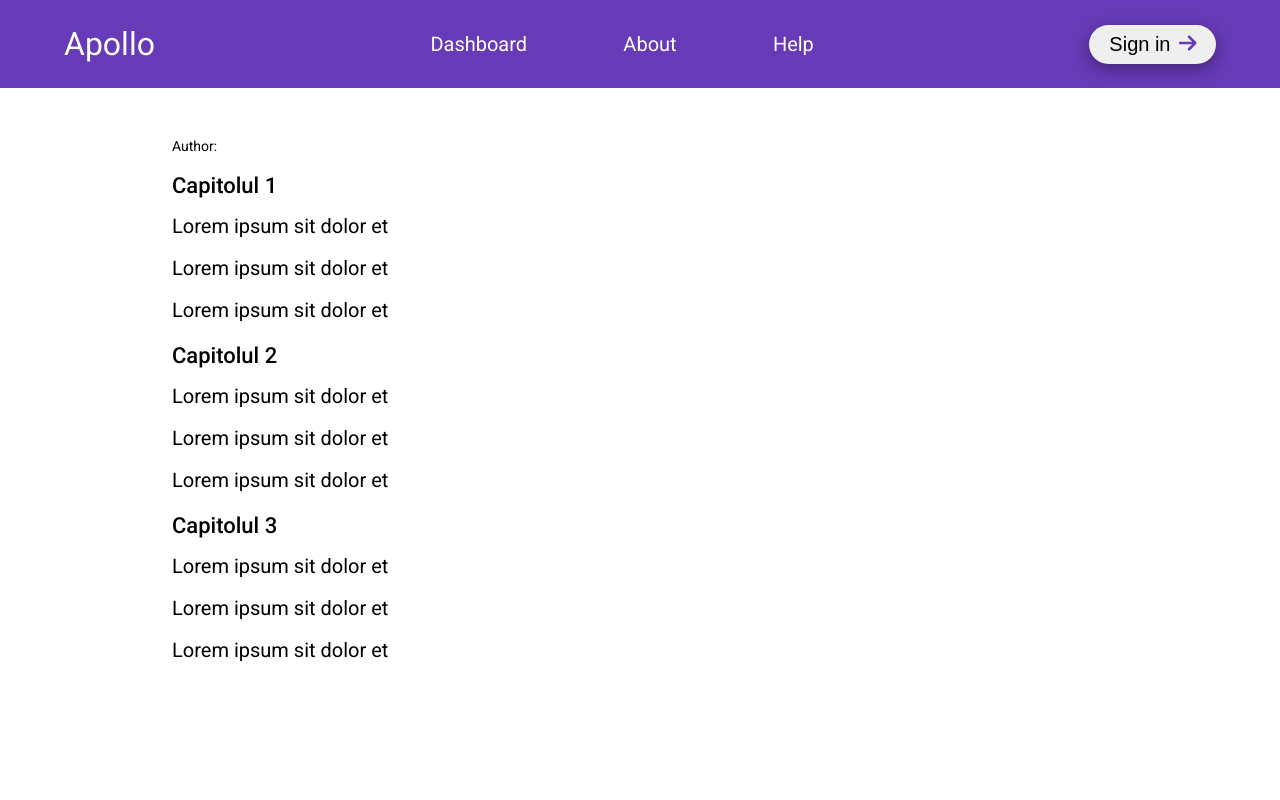
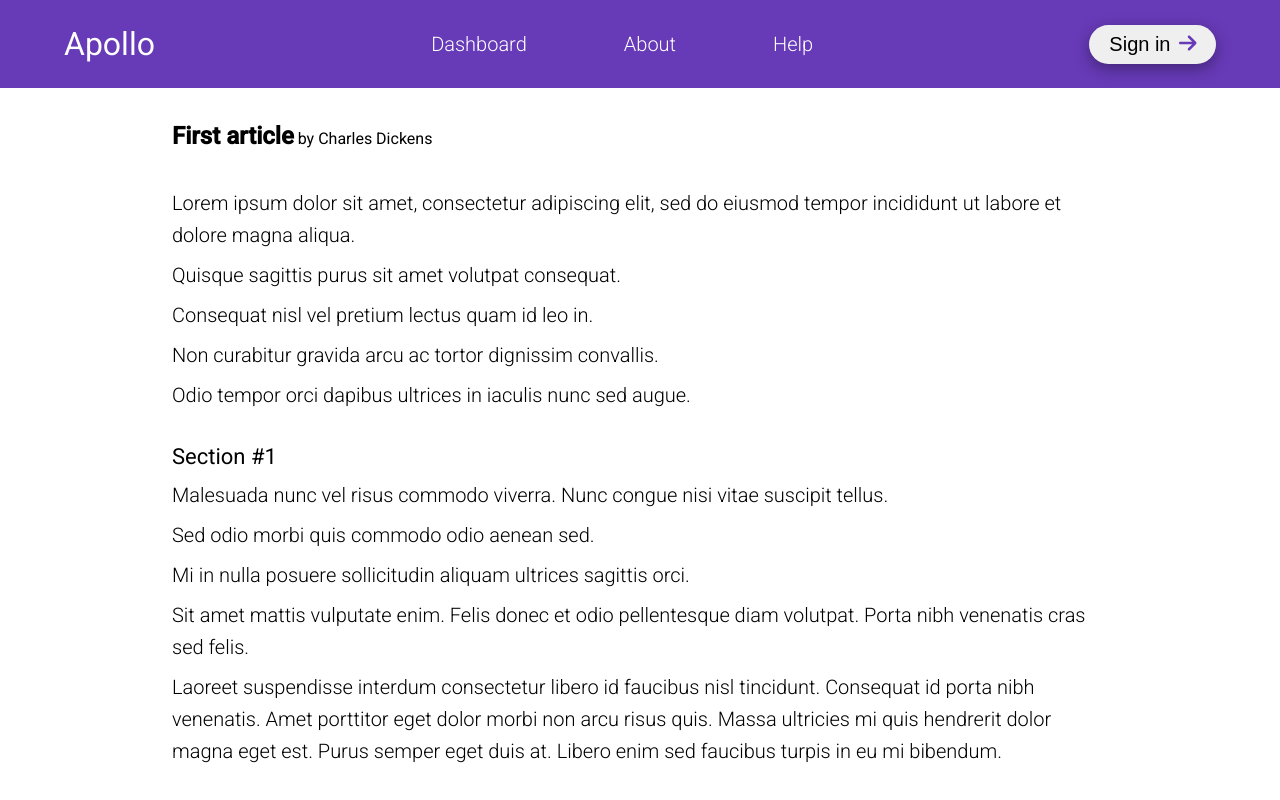
Before and after one commit to popastefan10/apollo-frontend, an Angular app: page /article/1 in a window 1280 px wide. Shown: the top 800 px of the page. Built offline with nearby package versions, Linux system fonts and the light colour scheme.

Commit message:
fix article

```diff
--- a/src/app/components/article/article.component.html
+++ b/src/app/components/article/article.component.html
@@ -1,10 +1,9 @@
 <div class="article">
-    <h1 class="article__title">{{ article.title }}</h1>
-    <p class="article__author">Author: {{ article.author }}</p>
-    <div class="article__section" *ngFor="let section of sections">
-        <h2 class="article__section__title">{{ section.title }}</h2>
-        <p class="article__section__paragraph" *ngFor="let para of section.content">
-            {{ para }}
-        </p>
-    </div>
+  <h1 class="article__title">{{ article.title }}<span class="article__author"> by {{ article.author }}</span></h1>
+  <div class="article__section" *ngFor="let section of article.sections">
+    <h1 class="article__section__title">{{ section.title }}</h1>
+    <p class="article__section__paragraph" *ngFor="let para of section.content">
+      {{ para }}
+    </p>
+  </div>
 </div>
--- a/src/app/components/article/article.component.scss
+++ b/src/app/components/article/article.component.scss
@@ -5,24 +5,24 @@
 
   &__title {
     font-weight: 700;
-        text-align: center;
   }
 
   &__author {
+    font-size: 16px;
+    font-weight: 400;
     margin-top: 1rem;
   }
 
   &__section {
+    margin-top: 32px;
+
     &__title {
-            margin-top: 16px;
       font-size: 22px;
       line-height: 28px;
     }
 
     &__paragraph {
-            margin-top: 10px;
-            font-size: 20px;
-            line-height: 32px;
+      margin-top: 8px;
     }
   }
 }
--- a/src/app/components/article/article.component.ts
+++ b/src/app/components/article/article.component.ts
@@ -13,7 +13,7 @@ export class ArticleComponent implements OnInit {
       {title: "Capitolul 2", content: ["Lorem ipsum sit dolor et", "Lorem ipsum sit dolor et", "Lorem ipsum sit dolor et"]},
       {title: "Capitolul 3", content: ["Lorem ipsum sit dolor et", "Lorem ipsum sit dolor et", "Lorem ipsum sit dolor et"]},
   ]
-  public article = MOCK_ARTICLES;
+  public article = MOCK_ARTICLES[0];
 
   constructor() { }
 
--- a/src/app/components/articles/articles.component.html
+++ b/src/app/components/articles/articles.component.html
@@ -1,6 +1,7 @@
 <div class="articles">
-    <div class="article-container" *ngFor="let article of articles">
-        <fa-icon class="fa-file-lines" [icon]="faFileLines"></fa-icon>
-        <p (click)="goToArticle(article.id)">{{ article.title }}</p>
-    </div>
+  <div class="article-container" *ngFor="let article of articles"
+    (click)="goToArticle(article.id)">
+    <fa-icon class="fa-file-lines" [icon]="faFileLines"></fa-icon>
+    <p>{{ article.title }}</p>
+  </div>
 </div>
--- a/src/app/components/articles/articles.component.ts
+++ b/src/app/components/articles/articles.component.ts
@@ -18,6 +18,7 @@ export class ArticlesComponent implements OnInit {
   }
 
   goToArticle(articleId: number) {
+    console.log('goToArticle', articleId);
     this.router.navigate(['article', articleId]);
   }
 }
--- a/src/styles.scss
+++ b/src/styles.scss
@@ -1,4 +1,6 @@
 /* You can add global styles to this file, and also import other style files */
+
+@use "typography" as *;
 
 html, body { height: 100%; }
 body { margin: 0; font-family: Roboto, "Helvetica Neue", sans-serif; }
@@ -10,6 +12,7 @@ body { margin: 0; font-family: Roboto, "Helvetica Neue", sans-serif; }
 h1,
 h2,
 p {
+  @include normal;
   margin-bottom: 0 !important;
 }
 
--- /dev/null
+++ b/src/theme/_typography.scss
@@ -0,0 +1,5 @@
+@mixin normal {
+  font-size: 20px;
+  line-height: 32px;
+  font-weight: 300;
+}
```
Lines whose indentation alone changed are shown as unchanged.
